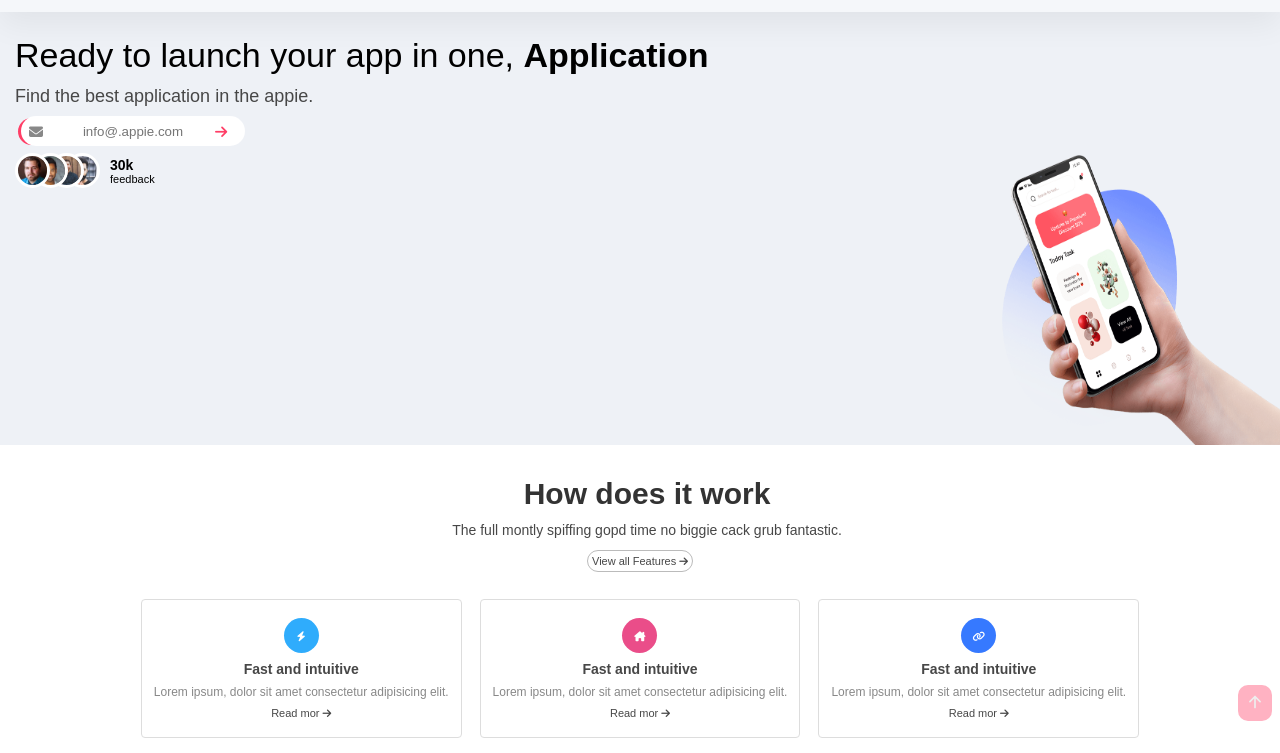
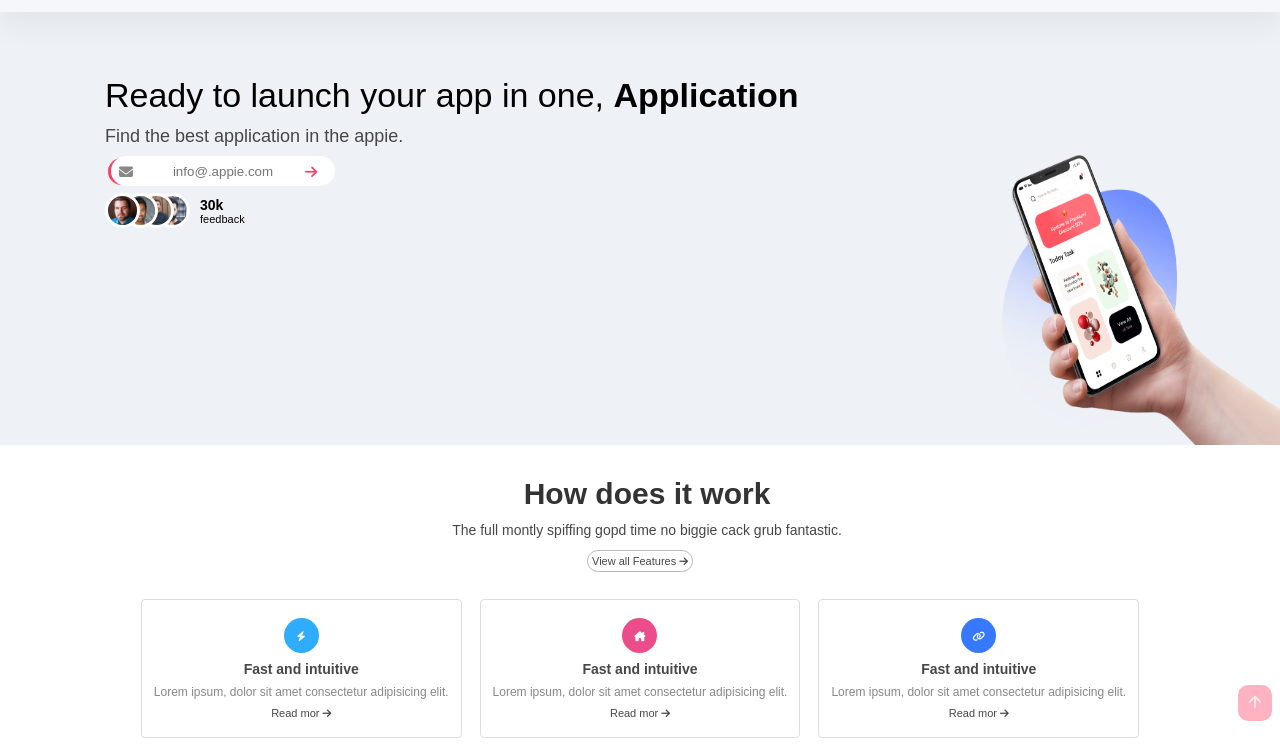
Before and after one commit to BelalAhmed4/Appie, a plain HTML site: page index.html in a window 1280 px wide. Shown: the part 35-788 px from the top of the page. Drawn offline with nearby package versions, Linux system fonts and the light colour scheme.

Commit message:
Update style.css

```diff
--- a/css/style.css
+++ b/css/style.css
@@ -240,6 +240,12 @@ transform: rotate(90deg);
 /* sign part */
 .upper-part .cta .sign {
   align-items: flex-start;
+}
+@media (min-width:1024px){
+  .upper-part .cta .sign{
+    padding-left:9rem;
+    padding-top: 4rem;
+  }
 }
 .upper-part .cta .sign h2 {
   color: #333;
```
